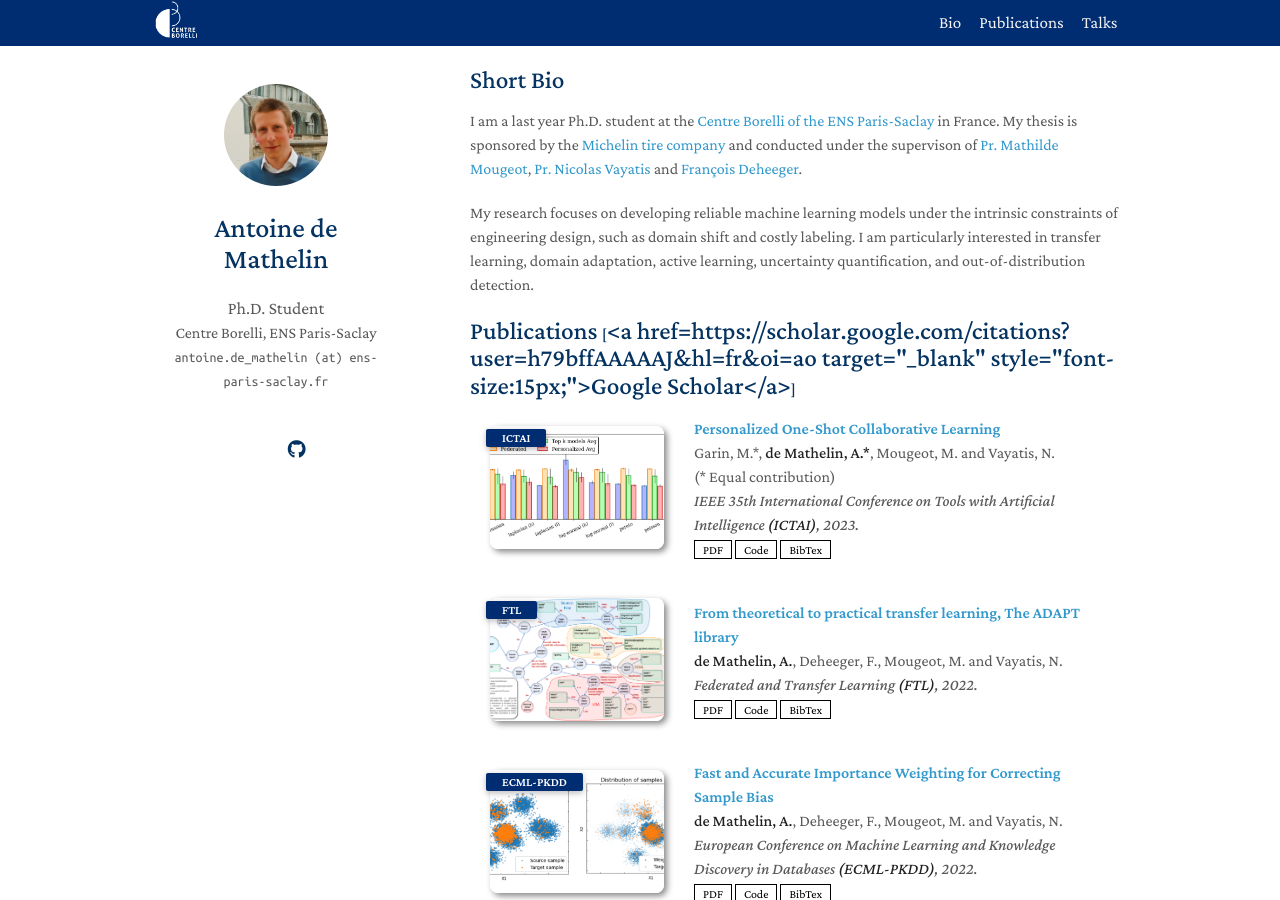
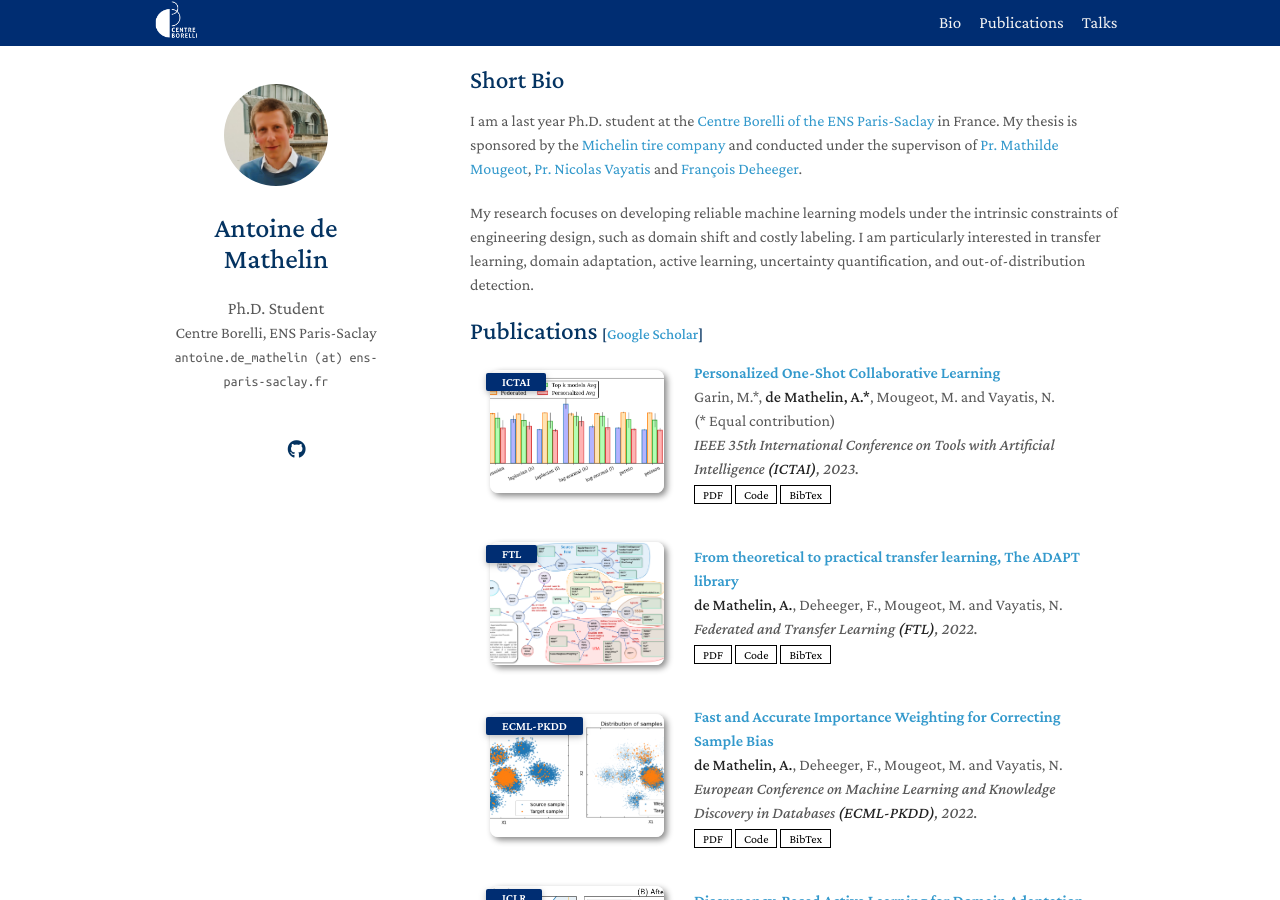
Before and after one commit to antoinedemathelin/homepage, a Jekyll site: the page built from index.md, in a window 1280 px wide and 900 px high. Built offline with Jekyll 4.4.1, drawn with Linux system fonts in a browser that asks for light colours; nearby versions of some CDN libraries; a style sheet for code colours, icons or effects is not loaded; our own code applies the rules of GitHub Pages for plain Markdown files.

Commit message:
Update publications.md

```diff
--- a/_includes/publications.md
+++ b/_includes/publications.md
@@ -1,4 +1,4 @@
-<h2 id="publications" style="margin: 2px 0px -15px;">Publications <temp style="font-size:15px;">[</temp><a href={{ site.google_scholar }} target="_blank" style="font-size:15px;">Google Scholar</a><temp style="font-size:15px;">]</temp> </h2>
+<h2 id="publications" style="margin: 2px 0px -15px;">Publications <temp style="font-size:15px;">[</temp><a href="{{ site.google_scholar }}" target="_blank" style="font-size:15px;">Google Scholar</a><temp style="font-size:15px;">]</temp> </h2>
 
 <div class="publications">
 <ol class="bibliography">
```
